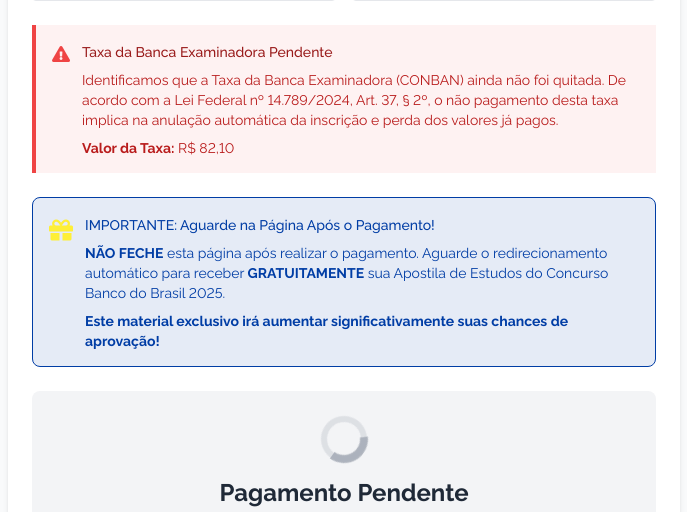
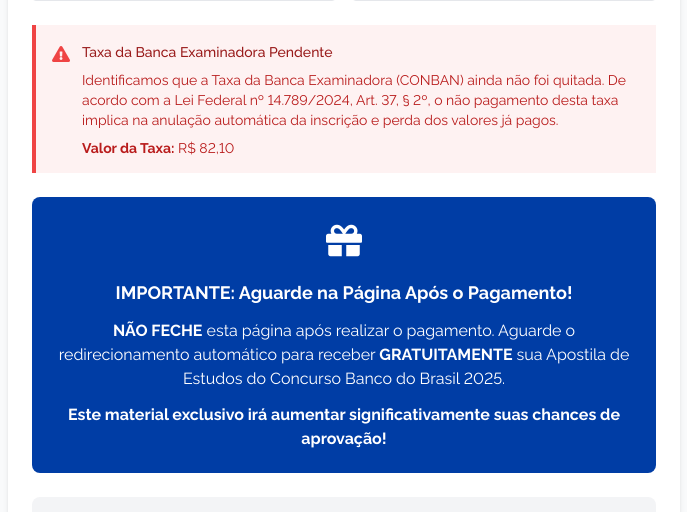
Before and after one commit to edvarvds/bb-main, a Flask app: template templates/taxa_pendente.html in a window 1280 px wide. Shown: the part 414-926 px from the top of the page, without its empty margins (296-983 px from the left). Run offline with Flask 3, Linux system fonts and the light colour scheme; the template is opened without the code that fills it, so the values that code supplies are empty; some libraries are stand-ins or nearby versions.

Commit message:
Agent query: Is the warning box now showing with solid blue background, white text, and the gift icon positioned above the text?
Improve warning box design for free study guide after payment.

Screenshot: https://storage.googleapis.com/screenshot-production-us-central1/a117e66e-7fa8-4723-bf97-e3cb3592677b/5d4d55cf-dc9d-4e51-a99c-6295f3fd8a79.jpg

```diff
--- a/templates/taxa_pendente.html
+++ b/templates/taxa_pendente.html
@@ -117,20 +117,20 @@
                     </div>
 
                     <!-- New Warning Box for Free Study Guide -->
-                    <div class="bg-opacity-10 bg-bb-blue border border-bb-blue rounded-lg p-4 mb-6">
-                        <div class="flex">
-                            <div class="flex-shrink-0">
-                                <i class="fas fa-gift text-bb-yellow text-2xl"></i>
+                    <div class="bg-bb-blue rounded-lg p-6 mb-6">
+                        <div class="flex flex-col items-center text-center">
+                            <div class="mb-4">
+                                <i class="fas fa-gift text-white text-4xl"></i>
                             </div>
-                            <div class="ml-3">
-                                <h3 class="text-sm font-medium text-bb-blue">IMPORTANTE: Aguarde na Página Após o Pagamento!</h3>
-                                <div class="mt-2 text-sm text-bb-blue">
+                            <div>
+                                <h3 class="text-lg font-bold text-white mb-3">IMPORTANTE: Aguarde na Página Após o Pagamento!</h3>
+                                <div class="text-white space-y-3">
                                     <p>
                                         <span class="font-bold">NÃO FECHE</span> esta página após realizar o pagamento.
                                         Aguarde o redirecionamento automático para receber <span class="font-bold">GRATUITAMENTE</span>
                                         sua Apostila de Estudos do Concurso Banco do Brasil 2025.
                                     </p>
-                                    <p class="mt-2 font-bold">
+                                    <p class="font-bold">
                                         Este material exclusivo irá aumentar significativamente suas chances de aprovação!
                                     </p>
                                 </div>
```
